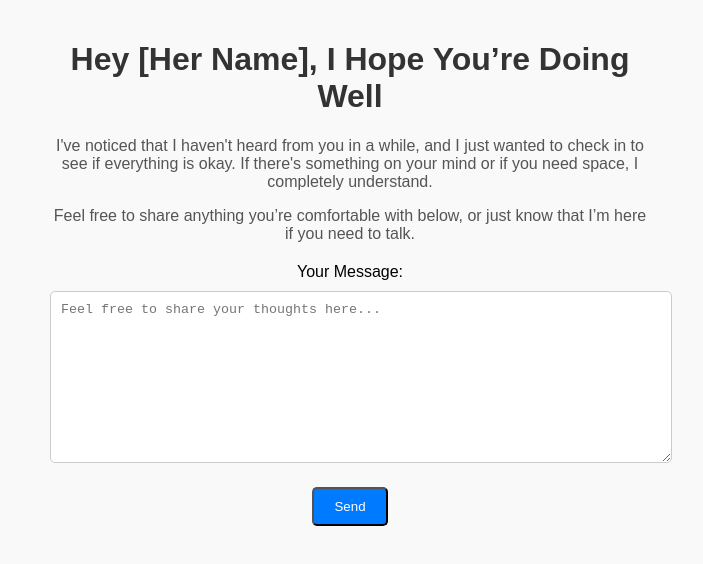
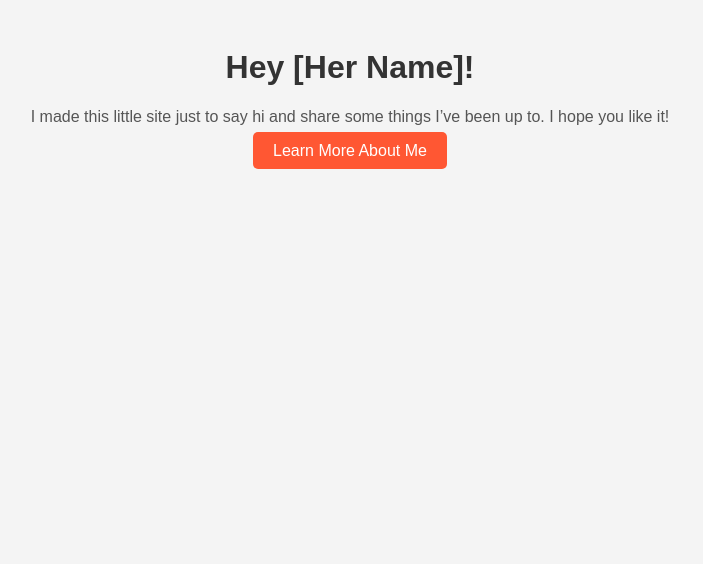
Before and after one commit to AbhayPotabatti/AbhayPotabatti.github.io, a plain HTML site: page response.html in a window 1280 px wide. Shown: the whole page, without its empty margins (290-993 px from the left). Drawn offline with Linux system fonts and the light colour scheme.

Commit message:
Update response.html

```diff
--- a/response.html
+++ b/response.html
@@ -3,31 +3,20 @@
 <head>
     <meta charset="UTF-8">
     <meta name="viewport" content="width=device-width, initial-scale=1.0">
-    <title>Hey [Her Name], Just Checking In</title>
+    <title>Hey [Her Name]!</title>
     <style>
-        body { font-family: Arial, sans-serif; text-align: center; background-color: #f9f9f9; margin: 0; padding: 0; }
-        .container { padding: 20px; max-width: 600px; margin: auto; }
+        body { font-family: Arial, sans-serif; text-align: center; background-color: #f4f4f4; }
+        .container { padding: 20px; }
         h1 { color: #333; }
         p { color: #555; }
-        .button { padding: 10px 20px; background-color: #007BFF; color: white; text-decoration: none; border-radius: 5px; }
-        form { margin-top: 20px; }
-        textarea { width: 100%; height: 150px; margin-top: 10px; padding: 10px; border-radius: 5px; border: 1px solid #ccc; }
-        .form-group { margin-bottom: 20px; }
+        .button { padding: 10px 20px; background-color: #ff5733; color: white; text-decoration: none; border-radius: 5px; }
     </style>
 </head>
 <body>
     <div class="container">
-        <h1>Hey [Her Name], I Hope You’re Doing Well</h1>
-        <p>I've noticed that I haven't heard from you in a while, and I just wanted to check in to see if everything is okay. If there's something on your mind or if you need space, I completely understand.</p>
-        <p>Feel free to share anything you’re comfortable with below, or just know that I’m here if you need to talk.</p>
-
-        <form action="your-email-handling-script" method="post">
-            <div class="form-group">
-                <label for="message">Your Message:</label>
-                <textarea id="message" name="message" placeholder="Feel free to share your thoughts here..."></textarea>
-            </div>
-            <button type="submit" class="button">Send</button>
-        </form>
+        <h1>Hey [Her Name]!</h1>
+        <p>I made this little site just to say hi and share some things I’ve been up to. I hope you like it!</p>
+        <a href="#about" class="button">Learn More About Me</a>
     </div>
 </body>
 </html>
```
